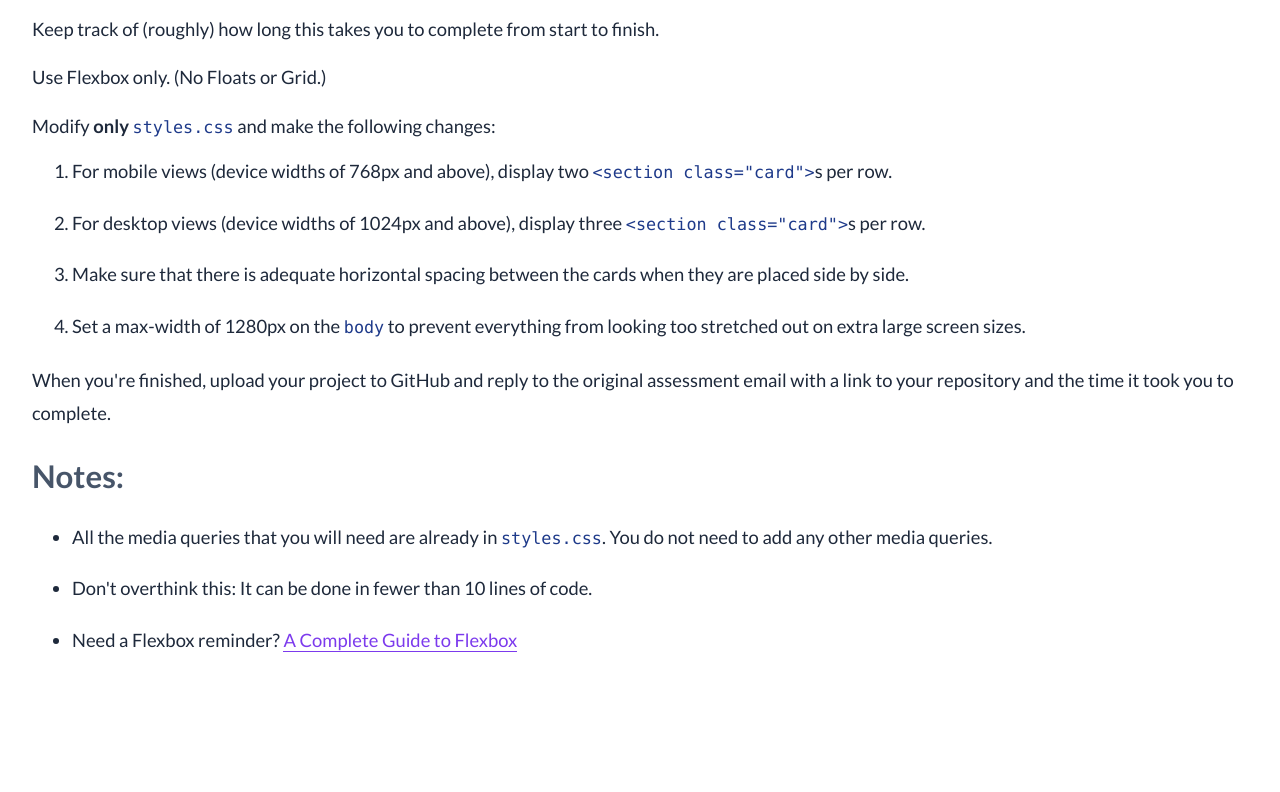
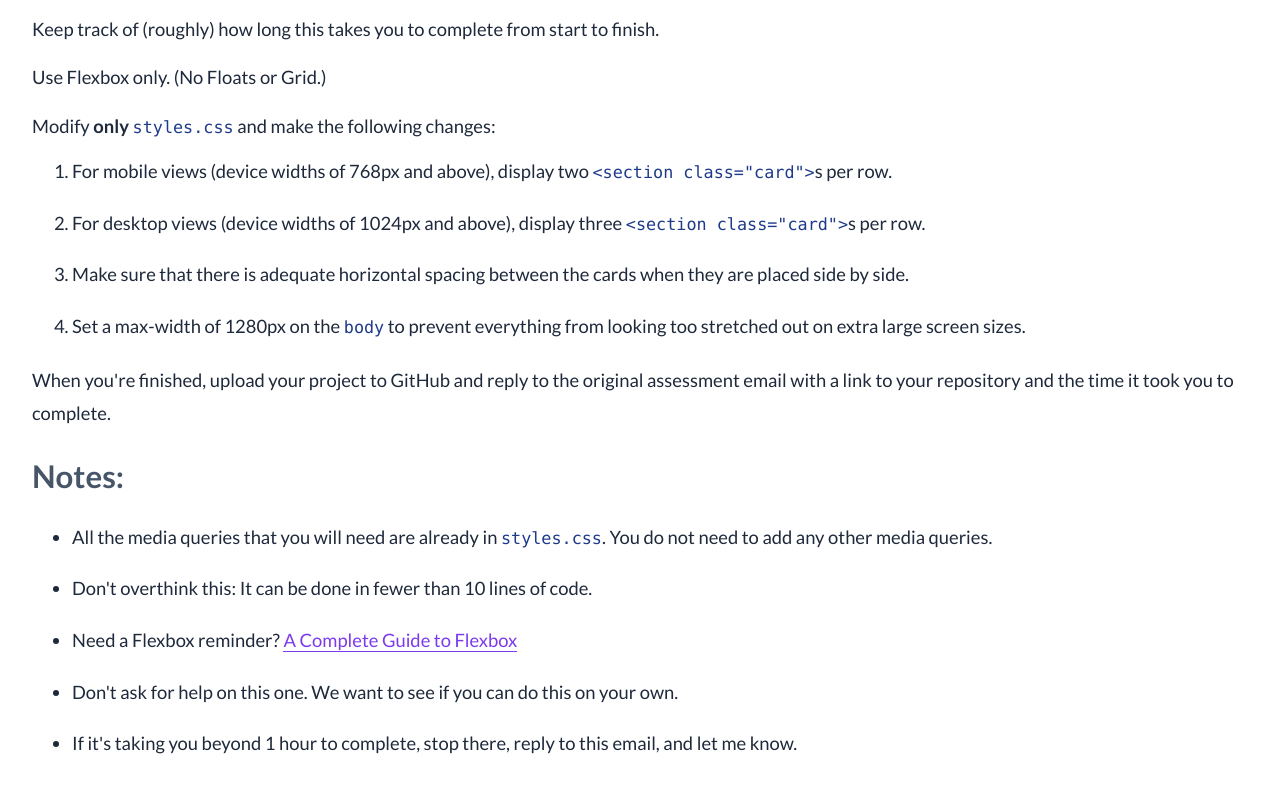
Before and after one commit to lancecore/wddep-u2-assessment, a plain HTML site: page index.html in a window 1280 px wide. Shown: the part 2027-2819 px from the top of the page. Drawn offline with Linux system fonts and the light colour scheme.

Commit message:
Update index.html

```diff
--- a/index.html
+++ b/index.html
@@ -94,6 +94,8 @@
 			<li>All the media queries that you will need are already in <code>styles.css</code>. You do not need to add any other media queries.</li>
 			<li>Don't overthink this: It can be done in fewer than 10 lines of code.</li>
 			<li>Need a Flexbox reminder? <a href="https://css-tricks.com/snippets/css/a-guide-to-flexbox/" target="_blank">A Complete Guide to Flexbox</a></li>
+			<li>Don't ask for help on this one. We want to see if you can do this on your own.</li>
+			<li>If it's taking you beyond 1 hour to complete, stop there, reply to this email, and let me know.</li>
 		</ul>
 	</section>
 
```
